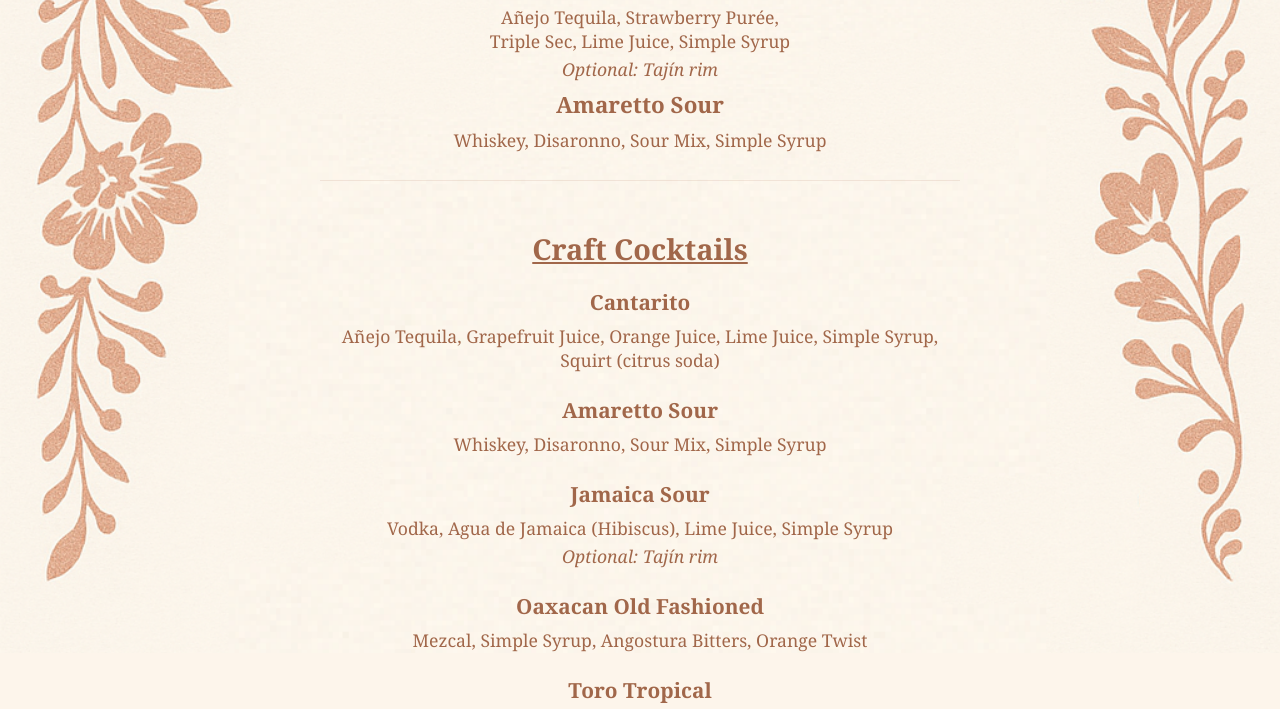
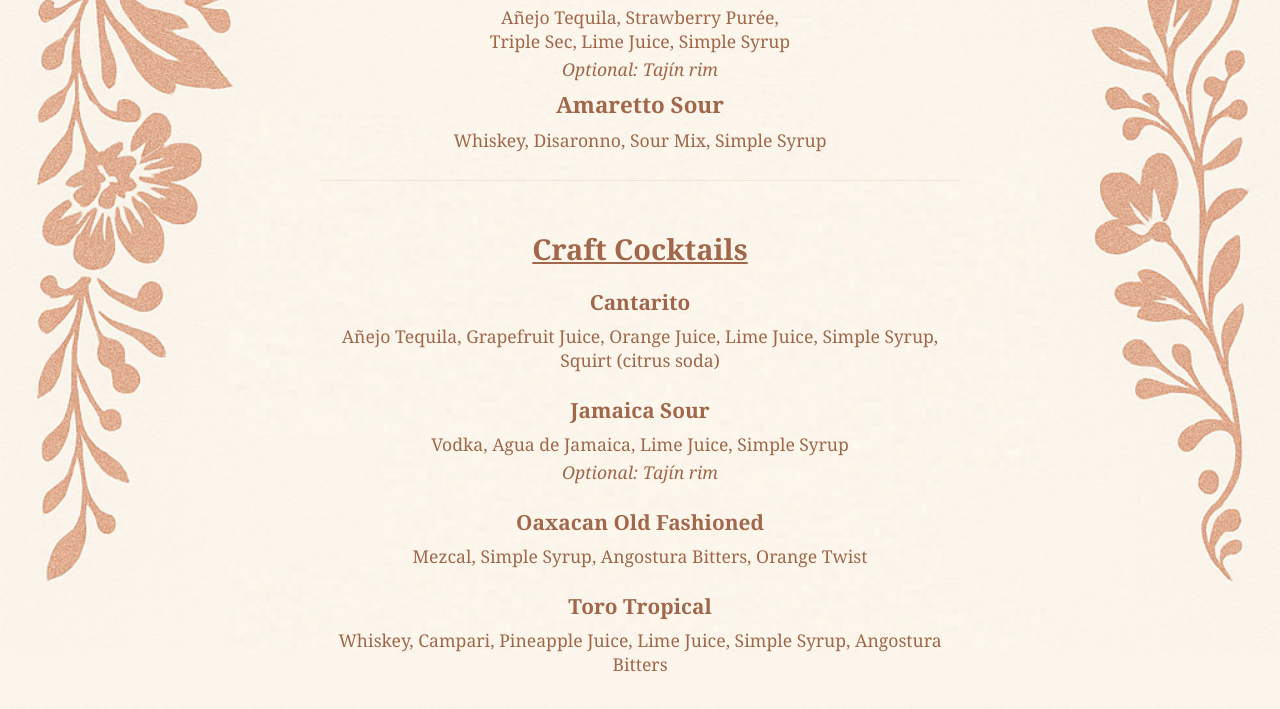
Before and after one commit to yvlachak/yvlachakis.bella-fiesta.io, a plain HTML site: page index.html in a window 1280 px wide. Shown: the part 326-1035 px from the top of the page. Drawn offline with Linux system fonts and the light colour scheme.

Commit message:
Update index.html

```diff
--- a/index.html
+++ b/index.html
@@ -28,12 +28,8 @@
           <p>Añejo Tequila, Grapefruit Juice, Orange Juice, Lime Juice, Simple Syrup, Squirt (citrus soda)</p>
         </div>
         <div class="item">
-          <h3>Amaretto Sour</h3>
-          <p>Whiskey, Disaronno, Sour Mix, Simple Syrup</p>
-        </div>
-        <div class="item">
           <h3>Jamaica Sour</h3>
-          <p>Vodka, Agua de Jamaica (Hibiscus), Lime Juice, Simple Syrup</p>
+          <p>Vodka, Agua de Jamaica, Lime Juice, Simple Syrup</p>
           <p class="optional">Optional: Tajín rim</p>
         </div>
         <div class="item">
```
